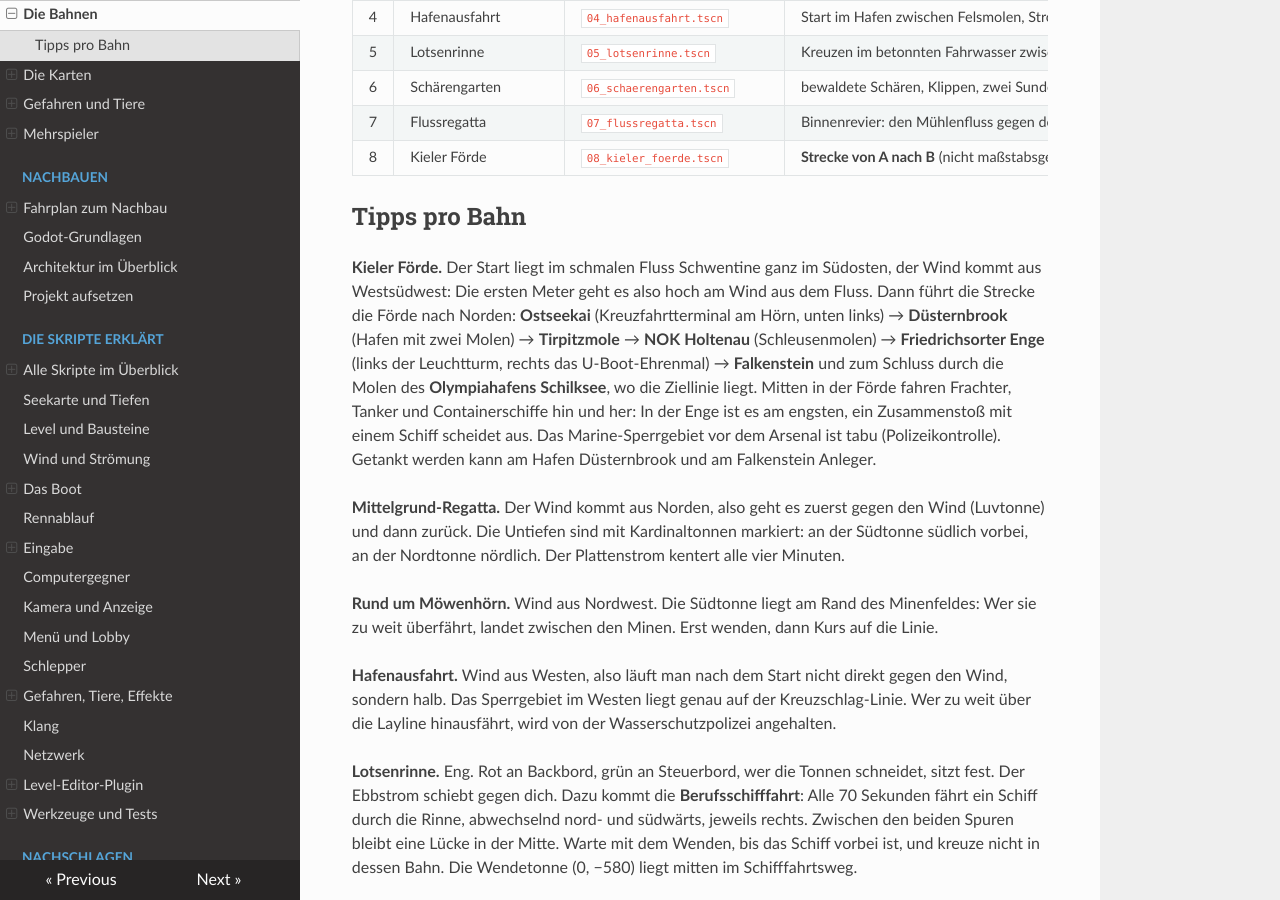
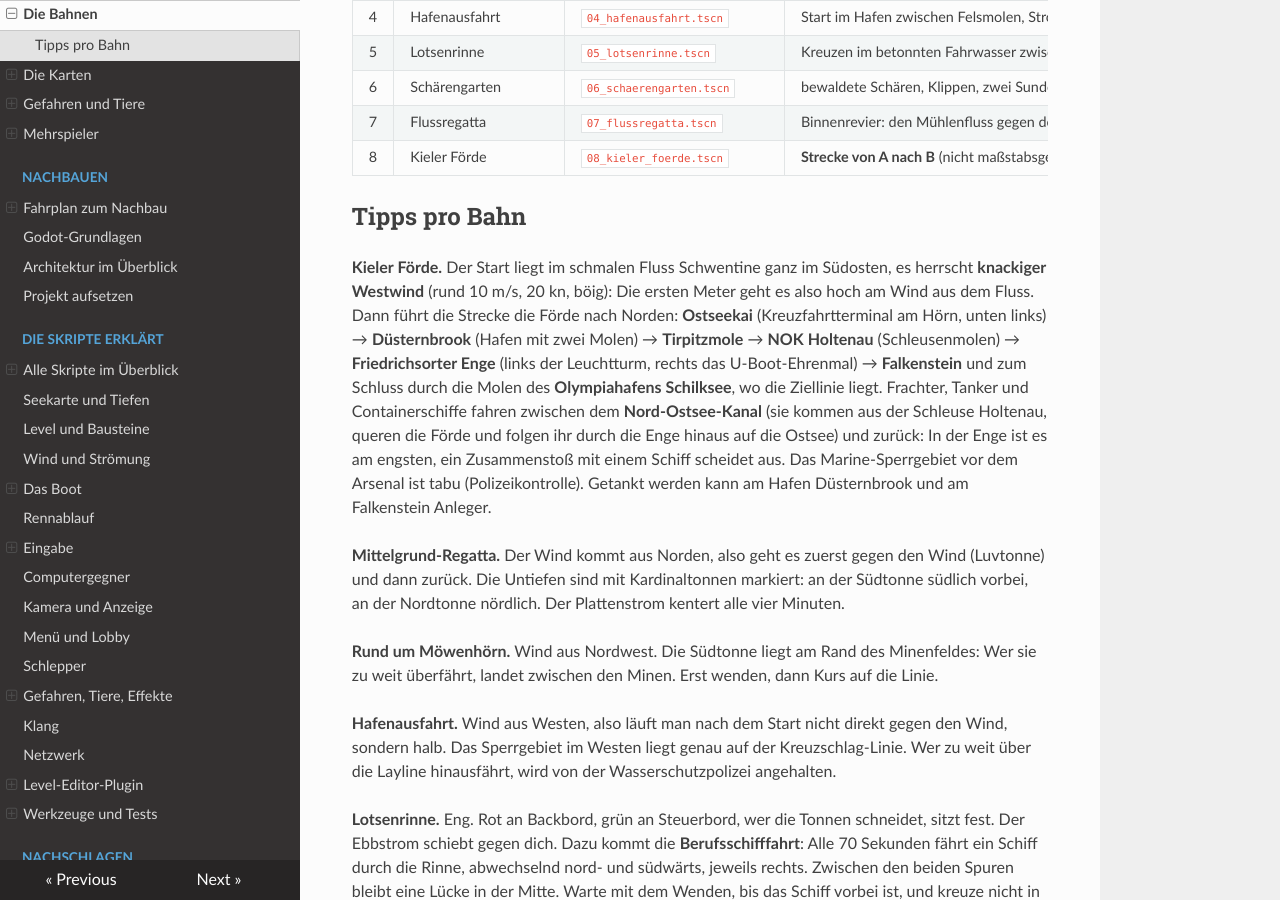
Before and after one commit to RincewindWizzard/regatta-game, an MkDocs documentation site: the page built from docs/spielen/bahnen.md, in a window 1280 px wide and 900 px high, scrolled down 421 px. Built offline with MkDocs 1.6.1, drawn with Linux system fonts in a browser that asks for light colours.

Commit message:
Kieler Förde: Förde-Form nachempfunden (geneigte Achse, schmales Hörn, Enge), knackiger Westwind, Berufsschifffahrt aus dem NOK mit Knick im Schifffahrtsweg
Co-Authored-By: Claude Sonnet 5.5 <noreply@anthropic.com>
Claude-Session: https://claude.ai/code/session_01CYKFT46nVq6NPqsP2qzNXm

```diff
--- a/docs/spielen/bahnen.md
+++ b/docs/spielen/bahnen.md
@@ -15,18 +15,19 @@ nach [Eigene Bahnen bauen](../referenz/bahnen-bauen.md).
 | 5 | Lotsenrinne | `05_lotsenrinne.tscn` | Kreuzen im betonnten Fahrwasser zwischen zwei Sandbänken, Ebbstrom, **Berufsschifffahrt** (Frachter, Tanker, Containerschiffe), ein Wrack auf der Westerbank |
 | 6 | Schärengarten | `06_schaerengarten.tscn` | bewaldete Schären, Klippen, zwei Sunde mit Strömung, böiger Wind, **Tankstelle auf Granholm** im Norden, **Sirenen-Insel** im Süden |
 | 7 | Flussregatta | `07_flussregatta.tscn` | Binnenrevier: den Mühlenfluss gegen den Strom hinauf in den Großen See und zurück, **Vogelschutzgebiet** mit Polizeikontrolle |
-| 8 | Kieler Förde | `08_kieler_foerde.tscn` | **Strecke von A nach B** (nicht maßstabsgetreu): Start in der Schwentinemündung, Ziel vor dem Olympiahafen Schilksee. Ostseekai, Düsternbrook, Tirpitzmole, NOK-Schleuse Holtenau, **Friedrichsorter Enge** mit Leuchtturm, U-Boot-Ehrenmal und Marine-Ehrenmal Laboe; **Berufsschifffahrt** in der Fahrrinne, Marine-Sperrgebiet, zwei Tankstellen |
+| 8 | Kieler Förde | `08_kieler_foerde.tscn` | **Strecke von A nach B** (nicht maßstabsgetreu): Start in der Schwentinemündung, Ziel vor dem Olympiahafen Schilksee. Ostseekai, Düsternbrook, Tirpitzmole, NOK-Schleuse Holtenau, **Friedrichsorter Enge** mit Leuchtturm, U-Boot-Ehrenmal und Marine-Ehrenmal Laboe; **Berufsschifffahrt** zwischen NOK und Ostsee, Marine-Sperrgebiet, zwei Tankstellen |
 
 ## Tipps pro Bahn
 
-**Kieler Förde.** Der Start liegt im schmalen Fluss Schwentine ganz im Südosten, der Wind kommt
-aus Westsüdwest: Die ersten Meter geht es also hoch am Wind aus dem Fluss. Dann führt die
+**Kieler Förde.** Der Start liegt im schmalen Fluss Schwentine ganz im Südosten, es herrscht
+**knackiger Westwind** (rund 10 m/s, 20 kn, böig): Die ersten Meter geht es also hoch am Wind aus dem Fluss. Dann führt die
 Strecke die Förde nach Norden: **Ostseekai** (Kreuzfahrtterminal am Hörn, unten links) →
 **Düsternbrook** (Hafen mit zwei Molen) → **Tirpitzmole** → **NOK Holtenau** (Schleusenmolen) →
 **Friedrichsorter Enge** (links der Leuchtturm, rechts das U-Boot-Ehrenmal) → **Falkenstein**
-und zum Schluss durch die Molen des **Olympiahafens Schilksee**, wo die Ziellinie liegt. Mitten
-in der Förde fahren Frachter, Tanker und Containerschiffe hin und her: In der Enge ist es am
-engsten, ein Zusammenstoß mit einem Schiff scheidet aus. Das Marine-Sperrgebiet vor dem
+und zum Schluss durch die Molen des **Olympiahafens Schilksee**, wo die Ziellinie liegt. Frachter,
+Tanker und Containerschiffe fahren zwischen dem **Nord-Ostsee-Kanal** (sie kommen aus der
+Schleuse Holtenau, queren die Förde und folgen ihr durch die Enge hinaus auf die Ostsee) und
+zurück: In der Enge ist es am engsten, ein Zusammenstoß mit einem Schiff scheidet aus. Das Marine-Sperrgebiet vor dem
 Arsenal ist tabu (Polizeikontrolle). Getankt werden kann am Hafen Düsternbrook und am
 Falkenstein Anleger.
 
```
Also changed, not shown: README.md (+1 -1 lines), docs/skripte/gefahren.md (+6 -0 lines), docs/spielen/karten.md (+2 -2 lines), docs/bilder/karte_08_kieler_foerde.png, 4 other files.
